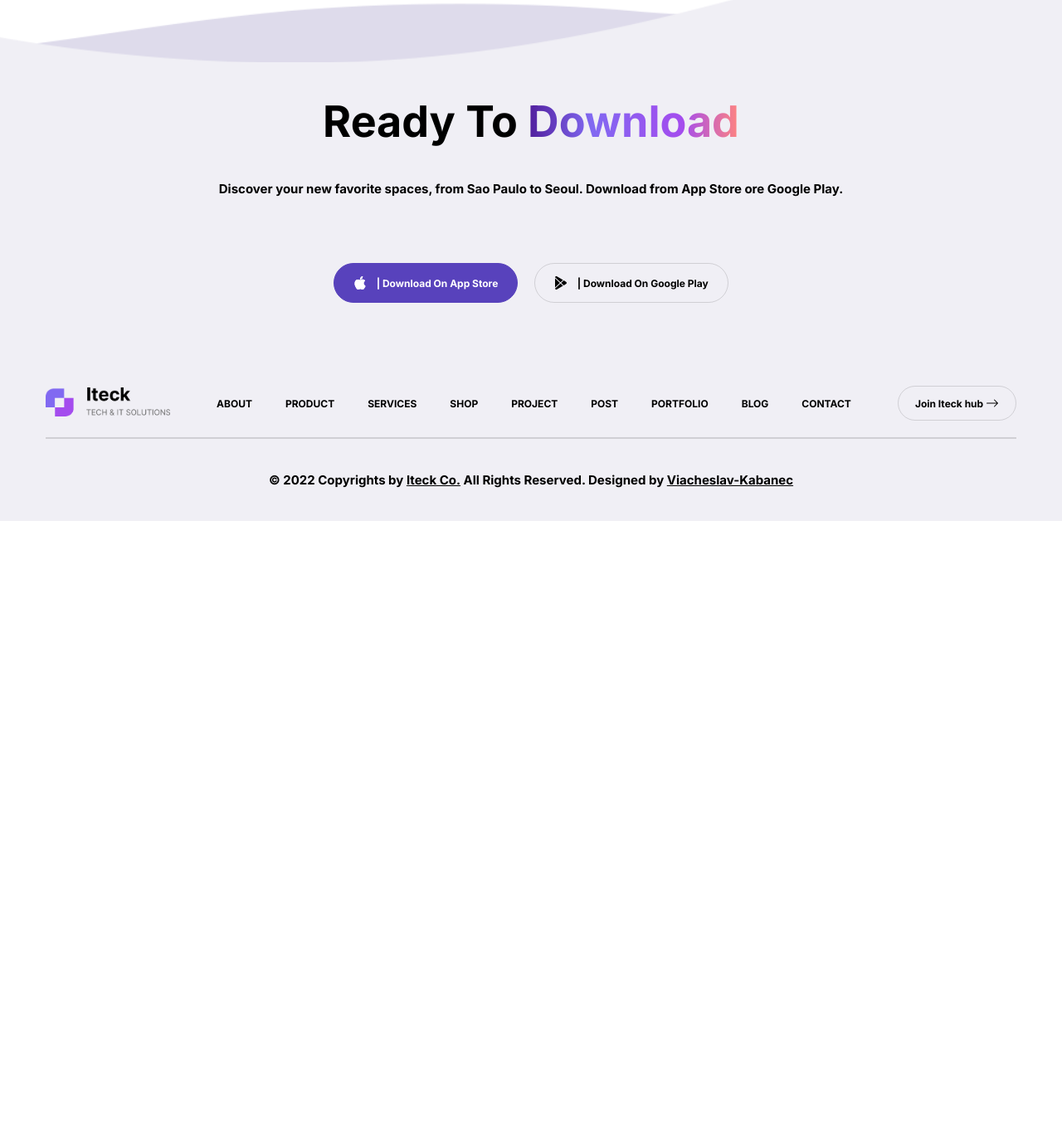
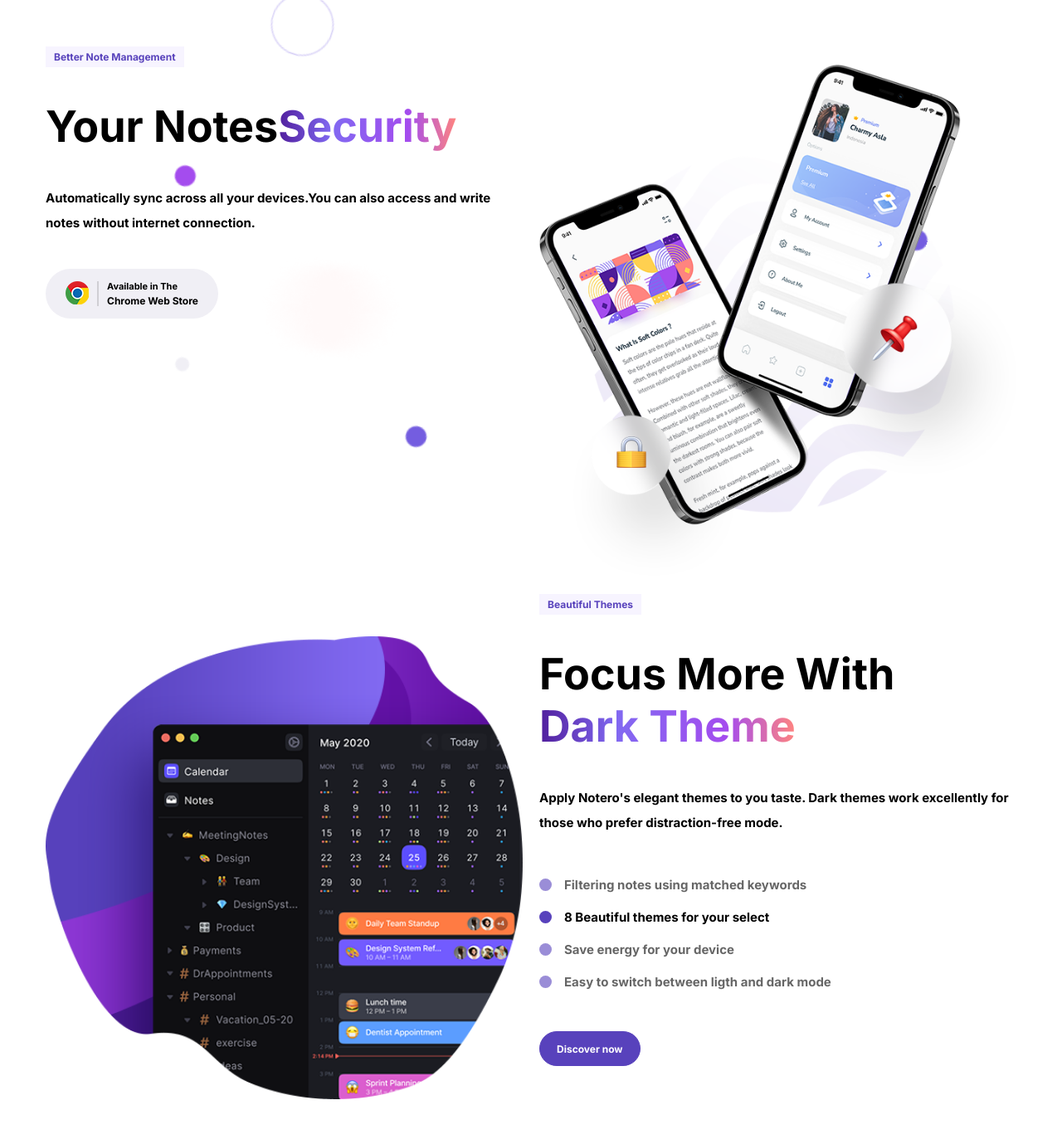
Before and after one commit to coderHTMLcss/itech-project, a website built with Vite: page index.html in a window 1280 px wide. Shown: the part 2440-3819 px from the top of the page at 83% size. Before the commit the page ends 3068 px from the top, so only its background shows below. Built offline with nearby package versions, Linux system fonts and the light colour scheme.

Commit message:
add section security and focus

```diff
--- a/index.html
+++ b/index.html
@@ -315,6 +315,62 @@
       </div>
     </section>
 
+    <section class="security">
+      <div class="notero__animation"></div>
+      <div class="container security__container">
+        <div class="security__left">
+          <p class="text_with-bg">Better Note Management</p>
+          <p class="text_biggest">Your Notes<span class="text_gradient">Security</span> </p>
+          <p class="security__description">Automatically sync across all your devices.You can also access and write
+            notes
+            without internet connection.
+          </p>
+          <a class="button-svg" href="https://chrome.google.com/webstore/category/extensions" target="_blank">
+            <div class="button-svg__left">
+              <img src="./assets/icons/chrome-icon.png" alt="Chrome-icon">
+            </div>
+            <div class="button-svg__rigth">
+              <p class="text_smallest">Available in The</p>
+              <p class="text_smaller">Chrome Web Store</p>
+            </div>
+          </a>
+        </div>
+        <div class="security__rigth"></div>
+      </div>
+    </section>
+
+
+    <section class="focus">
+      <div class="container focus__container">
+        <div class="focus__left">
+
+        </div>
+        <div class="focus__rigth">
+          <p class="text_with-bg">Beautiful Themes</p>
+          <p class="text_biggest">Focus More With<br><span class="text_gradient">Dark Theme</span> </p>
+          <p class="focus__description">Apply Notero's elegant themes to you taste. Dark themes work excellently for
+            those who prefer distraction-free mode.
+          </p>
+
+          <div class="focus__benefits">
+            <div class="focus__benefit">
+              <p class="text_bold">Filtering notes using matched keywords</p>
+            </div>
+            <div class="focus__benefit focus__benefit_active">
+              <p class="text_bold">8 Beautiful themes for your select</p>
+            </div>
+            <div class="focus__benefit">
+              <p class="text_bold">Save energy for your device</p>
+            </div>
+            <div class="focus__benefit">
+              <p class="text_bold">Easy to switch between ligth and dark mode</p>
+            </div>
+          </div>
+          <a class="button button_active" href="#">Discover now</a>
+        </div>
+      </div>
+    </section>
+
   </main>
 
   <footer>
--- /dev/null
+++ b/pages/initial/focus.scss
@@ -0,0 +1,95 @@
+@use "styles/variables" as var;
+@use "styles/mixins" as mixins;
+@use "mixins" as localMixins;
+
+.focus {
+  $double-gap: calc(var(--gap) * 2);
+
+  display: flex;
+  justify-content: center;
+  position: relative;
+  width: 100%;
+
+  &__container {
+    display: flex;
+    flex-direction: column-reverse;
+    gap: var(--gap);
+
+    @media (min-width: var.$desktop) {
+      flex-direction: row;
+    }
+  }
+
+  &__left,
+  &__rigth {
+    @media (min-width: var.$desktop) {
+      flex: 1;
+    }
+  }
+
+  &__left {
+    @include localMixins.half-container-image(
+      "assets/images/initial/focus-table.png"
+    );
+  }
+
+  &__rigth {
+    display: flex;
+    flex-direction: column;
+    gap: $double-gap;
+
+    p,
+    a {
+      align-self: flex-start;
+    }
+  }
+
+  &__description {
+    line-height: 30px;
+  }
+
+  &__benefit {
+    display: flex;
+    align-items: center;
+    padding: 10px 0;
+    gap: var(--gap);
+    opacity: 0.6;
+
+    &_active {
+      opacity: 1;
+    }
+
+    p {
+      position: relative;
+      align-self: center;
+      padding-left: 30px;
+
+      &::before {
+        content: "";
+        display: inline-block;
+        position: absolute;
+        top: 2px;
+        left: 0;
+        bottom: 0;
+        height: 15px;
+        width: 15px;
+        border-radius: 50%;
+        background-color: var(--violett-color);
+      }
+    }
+
+    //     div {
+    //       display: flex;
+    //       justify-content: center;
+    //       align-items: center;
+    //       padding: 8px;
+    //       background-color: var(--creame-color);
+    //       border-radius: 50%;
+    //     }
+
+    //     svg {
+    //       fill: var(--violett-color);
+    //     }
+    //   }
+  }
+}
--- a/pages/initial/index.scss
+++ b/pages/initial/index.scss
@@ -2,3 +2,5 @@
 @use "partnes";
 @use "features";
 @use "notero";
+@use "security";
+@use "focus";
--- a/pages/initial/notero.scss
+++ b/pages/initial/notero.scss
@@ -1,4 +1,5 @@
 @use "styles/variables" as var;
+@use "styles/mixins" as mixins;
 @use "mixins" as localMixins;
 
 .notero {
@@ -21,15 +22,17 @@
     left: 0;
     right: 50%;
     bottom: 0;
-    background-image: url("assets/images/initial/notero-web.png");
-    background-repeat: no-repeat;
-    background-position: center;
-    background-size: cover;
+    @include mixins.background-image(
+      $image: "assets/images/initial/notero-web.png",
+      $size: contain
+    );
+
+    z-index: -1;
   }
 
   &__container {
     display: flex;
-    flex-direction: column;
+    flex-direction: column-reverse;
     gap: var(--gap);
 
     @media (min-width: var.$desktop) {
--- /dev/null
+++ b/pages/initial/security.scss
@@ -0,0 +1,54 @@
+@use "styles/variables" as var;
+@use "styles/mixins" as mixins;
+@use "mixins" as localMixins;
+
+.security {
+  $double-gap: calc(var(--gap) * 2);
+
+  display: flex;
+  justify-content: center;
+  position: relative;
+  width: 100%;
+
+  @media (min-width: var.$desktop) {
+    padding-top: 150px;
+  }
+
+  &__container {
+    display: flex;
+    flex-direction: column;
+    gap: var(--gap);
+
+    @media (min-width: var.$desktop) {
+      flex-direction: row;
+    }
+  }
+
+  &__left,
+  &__rigth {
+    @media (min-width: var.$desktop) {
+      flex: 1;
+    }
+  }
+
+  &__rigth {
+    @include localMixins.half-container-image(
+      "assets/images/initial/security-mobiles.png"
+    );
+  }
+
+  &__left {
+    display: flex;
+    flex-direction: column;
+    gap: $double-gap;
+
+    p,
+    a {
+      align-self: flex-start;
+    }
+  }
+
+  &__description {
+    line-height: 30px;
+  }
+}
--- a/styles/buttons.scss
+++ b/styles/buttons.scss
@@ -1,11 +1,15 @@
 @use "variables" as var;
+
+.button,
+.button-svg {
+  display: flex;
+  justify-content: center;
+  align-items: center;
+}
 
 .button {
   --size: 30px;
 
-  display: flex;
-  justify-content: center;
-  align-items: center;
   padding: 0 var(--gap);
   color: var(--black-color);
   height: var(--size);
@@ -64,3 +68,45 @@
     border-radius: 5px;
   }
 }
+
+.button-svg {
+  --size: 45px;
+  --local-gap: 7px;
+
+  padding: 0 calc(var(--gap) * 1.2);
+  height: var(--size);
+  border-radius: var(--size);
+
+  background-color: var(--creame-color);
+
+  &__left {
+    height: 50%;
+    border-right: 2px solid var(--color-grey);
+
+    img {
+      padding-right: var(--local-gap);
+      height: 23px;
+    }
+  }
+
+  &__rigth {
+    padding-left: var(--local-gap);
+  }
+
+  p {
+    line-height: 15px;
+  }
+
+  @media (min-width: var.$bigger-tablet) {
+    --size: 60px;
+    --local-gap: 10px;
+
+    img {
+      height: 28px;
+    }
+
+    p {
+      line-height: 18px;
+    }
+  }
+}
--- a/styles/text.scss
+++ b/styles/text.scss
@@ -1,6 +1,14 @@
 .text {
   &_bold {
     font-weight: 700;
+  }
+
+  &_smallest {
+    font: var(--smallest-font);
+  }
+
+  &_smaller {
+    font: var(--smaller-font);
   }
 
   &_biggest {
--- a/styles/variables.scss
+++ b/styles/variables.scss
@@ -8,7 +8,7 @@ $bigger-desktop: 1400px;
 :root {
   // Font
   --smallest-font: 400 10px "Inter", sans-serif;
-  --smaller-font: 700 11px "Inter", sans-serif;
+  --smaller-font: 300 11px "Inter", sans-serif;
   --font: 400 13px "Inter", sans-serif;
   --bigger-font: 700 20px "Inter", sans-serif;
   --biggest-font: 700 24px "Inter", sans-serif;
```
